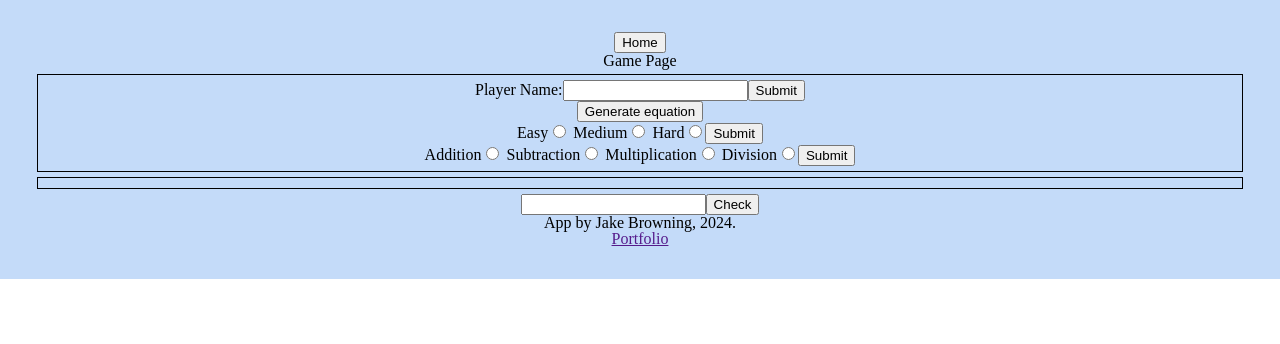
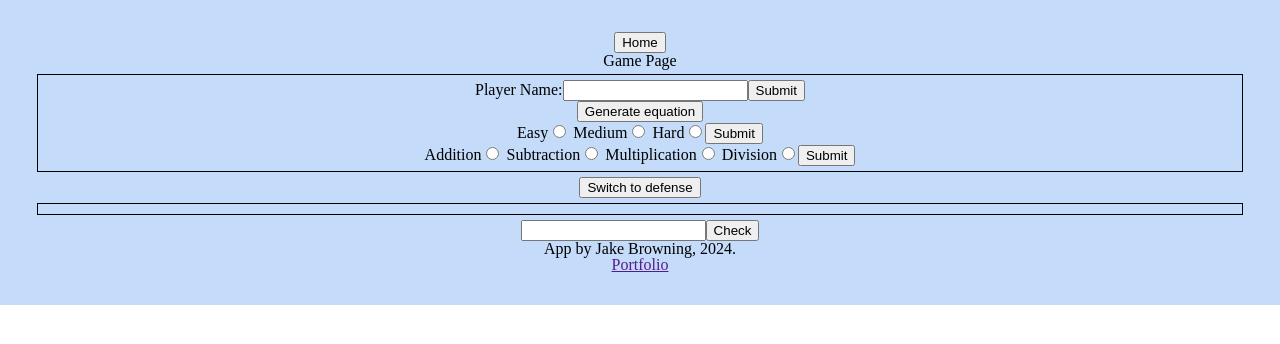
Before and after one commit to JakeBrowning90/math-game-1, a React (Vite) app: page / in a window 1280 px wide. Both pictures are taken after a click on the button "Start Game". Shown: the top 344 px of the page. Built offline with nearby package versions, Linux system fonts and the light colour scheme.

Commit message:
Add test function to toggle combat phase

```diff
--- a/src/components/GamePage.jsx
+++ b/src/components/GamePage.jsx
@@ -3,12 +3,16 @@ import { useState } from "react";
 function GamePage({ navToHome }) {
   const [gameMode, setGameMode] = useState(3);
   const [cap, setCap] = useState(10);
-  const [floor, setFloor] = useState(0)
+  const [floor, setFloor] = useState(0);
   const [attackPhase, setAttackPhase] = useState(true);
   const [feedback, setFeedback] = useState("");
   const [printedEquation, setPrintedEquation] = useState("");
   const [missingValue, setMissingValue] = useState("");
   const [answer, setAnswer] = useState("");
+
+  const togglePhase = () => {
+    setAttackPhase(!attackPhase);
+  };
 
   const getRandomInt = (min, max) => {
     const minCeiled = Math.ceil(min);
@@ -154,6 +158,8 @@ function GamePage({ navToHome }) {
         </form>
       </div>
 
+      <button onClick={togglePhase}>{attackPhase ? "Switch to defense" : "Switch to attack"}</button>
+
       <div className="equationCard">
         <div>{feedback}</div>
         <div>{printedEquation}</div>
```
